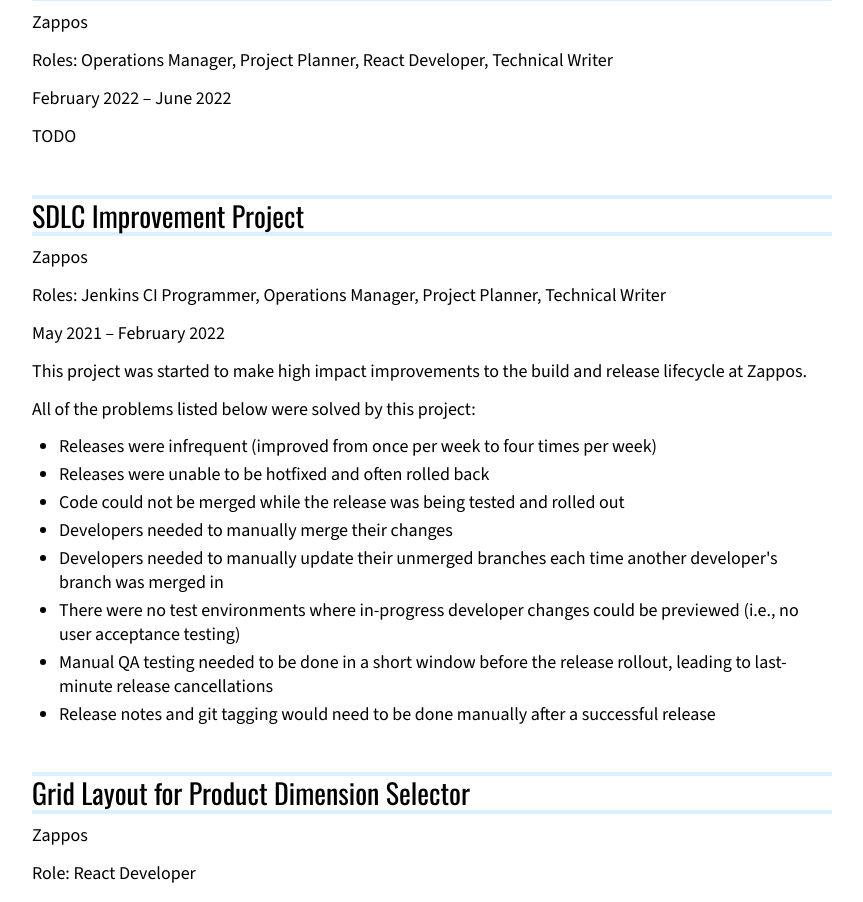
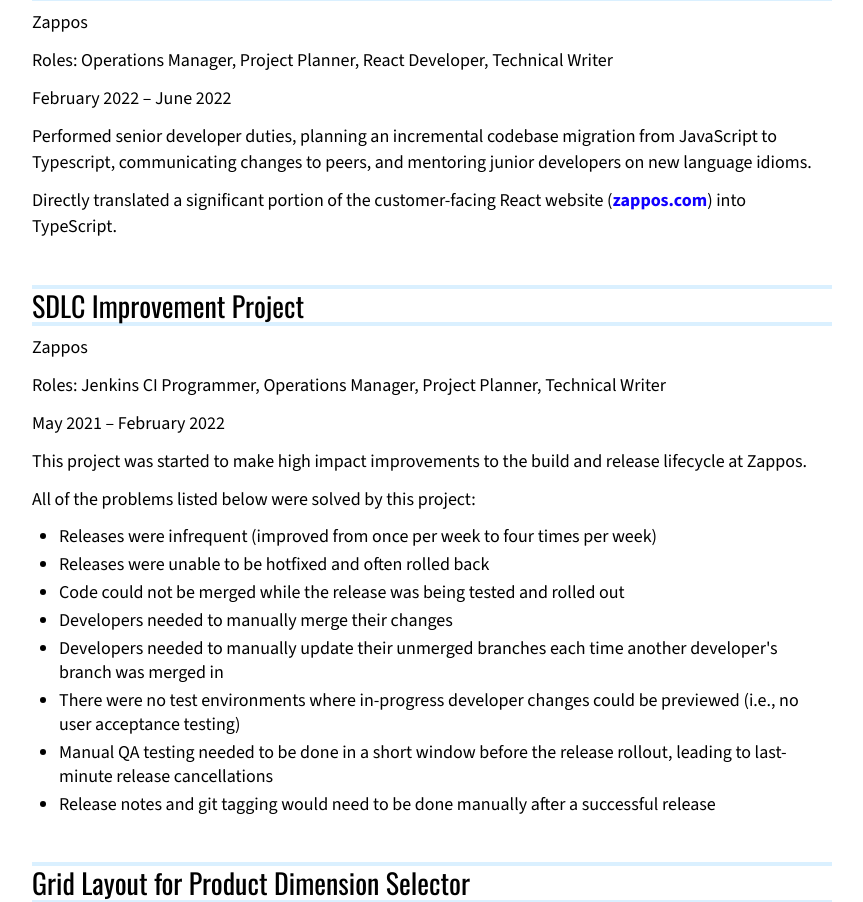
Before and after one commit to mucrow/mucrow.dev, a Next.js app: page /cv in a window 1280 px wide. Shown: the part 1001-1903 px from the top of the page, without its empty margins (208-1071 px from the left). Built offline with nearby package versions, Linux system fonts and the light colour scheme.

Commit message:
Add details for TypeScript migration project

```diff
--- a/app/cv/page.tsx
+++ b/app/cv/page.tsx
@@ -61,13 +61,15 @@
         startDate={makeDateForCVEntry(2, 2022)}
         endDate={makeDateForCVEntry(6, 2022)}
       >
-        {/*
-          - make plan to migrate codebase from javascript incrementally
-            - APIs -> models -> reducers -> actions -> components -> containers
-          - communicate new processes
-          - mentor junior developers on typescript
-        */}
-        <p>TODO</p>
+        <p>
+          Performed senior developer duties, planning an incremental codebase
+          migration from JavaScript to Typescript, communicating changes to
+          peers, and mentoring junior developers on new language idioms.
+        </p>
+        <p>
+          Directly translated a significant portion of the customer-facing
+          React website (<a href="https://www.zappos.com" target="_blank">zappos.com</a>) into TypeScript.
+        </p>
       </CVEntry>
 
       <CVEntry
```
